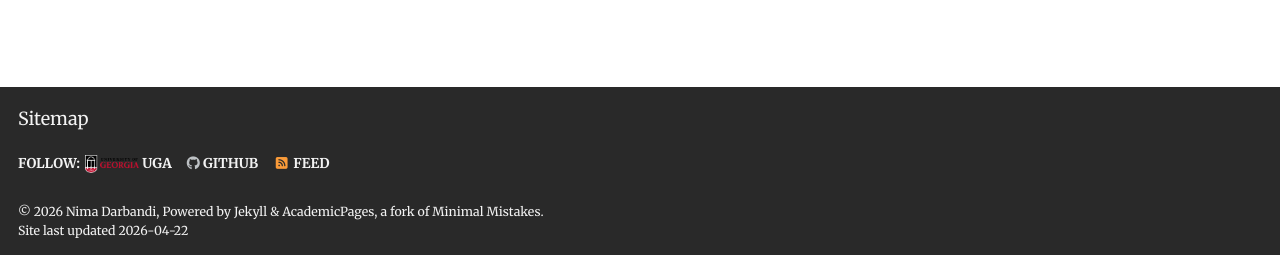
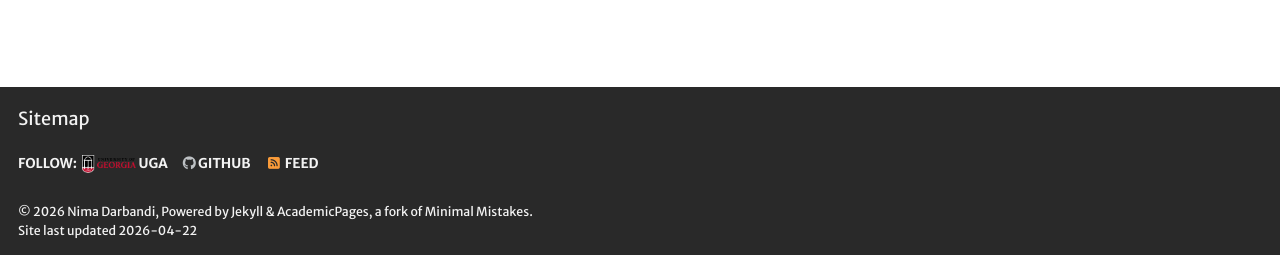
Before and after one commit to nimadarbandi/nimadarbandi.github.io, a Jekyll site: the page built from _pages/about.md, in a window 1280 px wide and 1400 px high, scrolled down 545 px. Shown: the part 1142-1397 px from the top of the window. Built offline with Jekyll 4.4.1, drawn with Linux system fonts in a browser that asks for light colours; some web fonts are replaced; a script bundle is joined from its source files by our own code; library files that are not in the unit come from our copies.

Commit message:
font-footer

```diff
--- a/_includes/head/custom.html
+++ b/_includes/head/custom.html
@@ -116,7 +116,7 @@
   .page__footer a,
   .page__footer-follow li,
   .page__footer-copyright {
-    font-family: "Merriweather", Georgia, "Times New Roman", serif;
+    font-family: "Merriweather Sans", Tahoma, serif;
   }
 
   .page__footer a {
```
